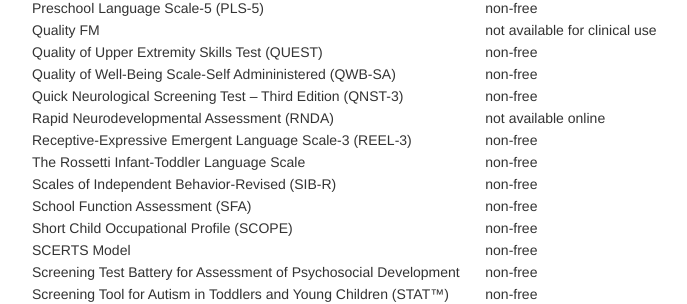
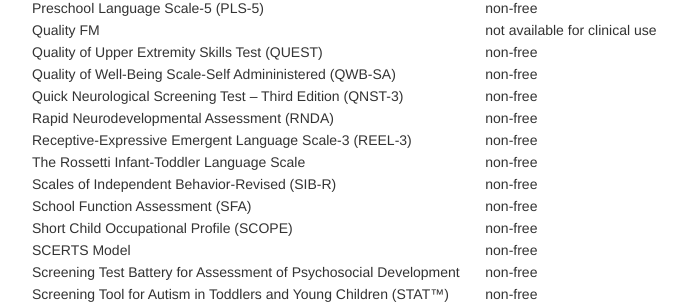
Before and after one commit to mjmaenner/disabilitymeasures, a Jekyll site: the page built from pages/donotqualify.md, in a window 1280 px wide and 900 px high, scrolled down 3099 px. Shown: the part 150-454 px from the top of the window, without its empty margins (259-946 px from the left). Built offline with Jekyll 4.4.1, drawn with Linux system fonts in a browser that asks for light colours.

Commit message:
update rnda to non-free

```diff
--- a/pages/donotqualify.md
+++ b/pages/donotqualify.md
@@ -145,7 +145,7 @@ Quality FM | not available for clinical use
 Quality of Upper Extremity Skills Test (QUEST) | non-free
 Quality of Well-Being Scale-Self Admininistered (QWB-SA) | non-free
 Quick Neurological Screening Test – Third Edition (QNST-3) | non-free
-Rapid Neurodevelopmental Assessment (RNDA) | not available online
+Rapid Neurodevelopmental Assessment (RNDA) | non-free
 Receptive-Expressive Emergent Language Scale-3 (REEL-3) | non-free
 The Rossetti Infant-Toddler Language Scale | non-free
 Scales of Independent Behavior-Revised (SIB-R) | non-free
```
